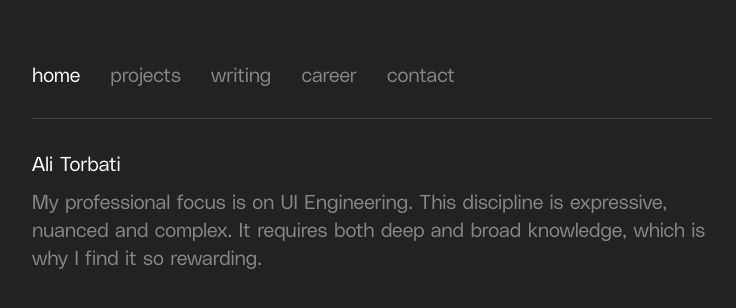
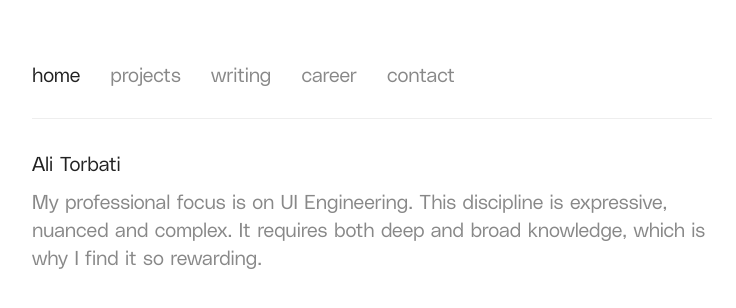
Before and after one commit to alitorbati/portfolio, a Next.js app: page / in a window 1280 px wide. Shown: the top 308 px of the page, without its empty margins (268-1004 px from the left). Built offline with nearby package versions, Linux system fonts and the light colour scheme.

Commit message:
reimplement theme switching

```diff
--- a/pages/_app.js
+++ b/pages/_app.js
@@ -45,22 +45,22 @@ const MyApp = ({ Component, pageProps }) => {
     }
   }, []);
 
-  const initialTheme = dark;
-  // const initialTheme =
-  //   window.matchMedia &&
-  //   window.matchMedia("(prefers-color-scheme: dark)").matches
-  //     ? dark
-  //     : light;
+  const initialTheme =
+    typeof window !== "undefined" &&
+    window.matchMedia &&
+    window.matchMedia("(prefers-color-scheme: dark)").matches
+      ? dark
+      : light;
 
   const [theme, setTheme] = React.useState(initialTheme);
 
-  // React.useEffect(() => {
-  //   window
-  //     .matchMedia("(prefers-color-scheme: dark)")
-  //     .addEventListener("change", (event) => {
-  //       event.matches ? setTheme(dark) : setTheme(light);
-  //     });
-  // }, []);
+  React.useEffect(() => {
+    window
+      .matchMedia("(prefers-color-scheme: dark)")
+      .addEventListener("change", (event) => {
+        event.matches ? setTheme(dark) : setTheme(light);
+      });
+  }, []);
 
   return (
     <ThemeProvider theme={theme}>
```
